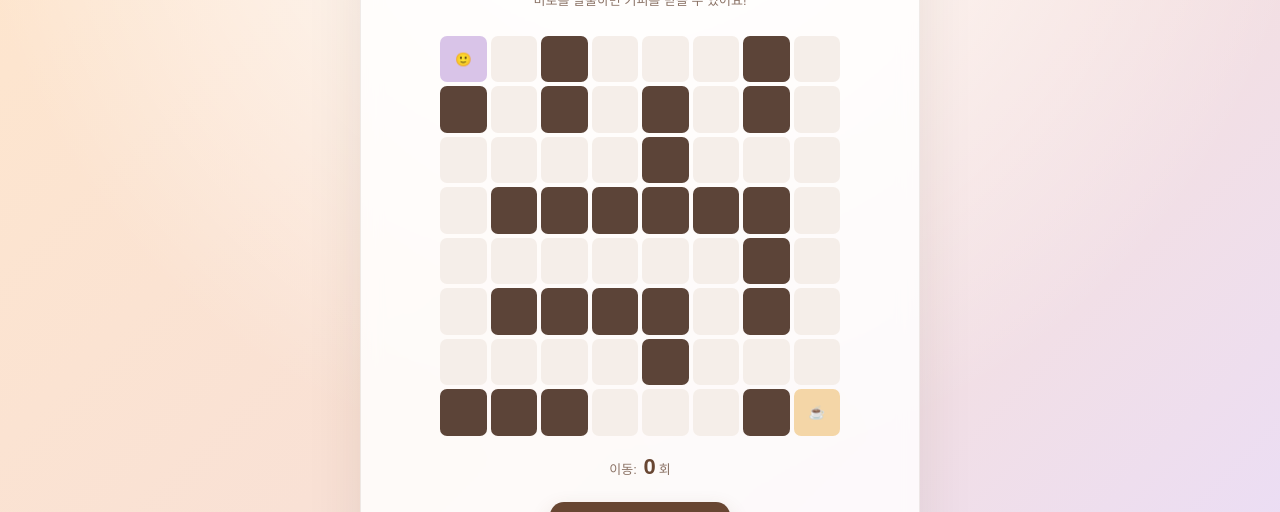
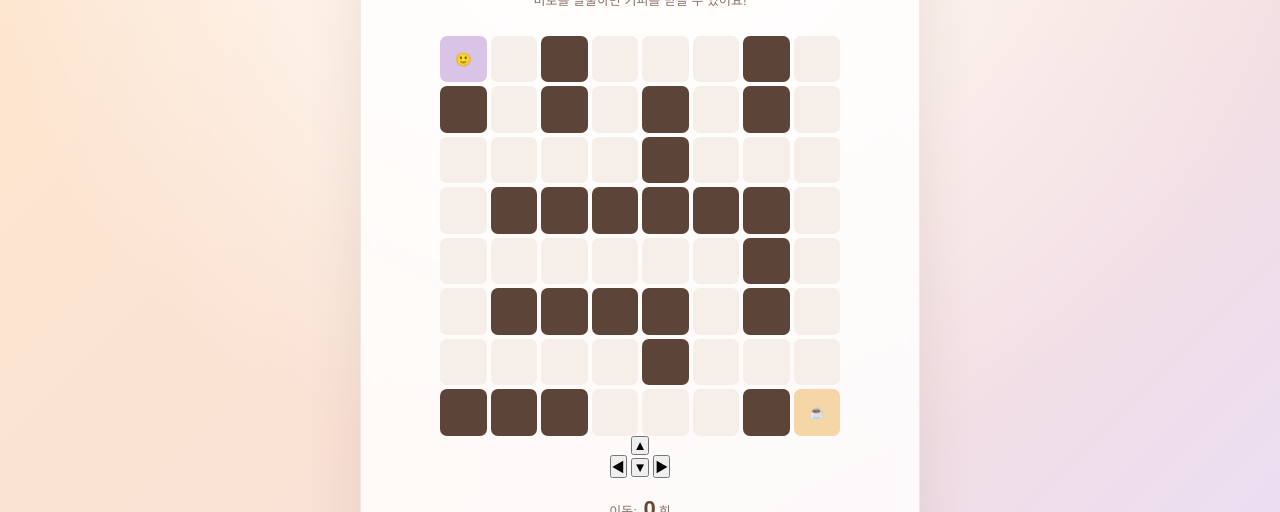
Before and after one commit to Marst-com/coffee-pocha, a plain HTML site: page frontend/pages/maze.html in a window 1280 px wide. Shown: the part 288-800 px from the top of the page. Drawn offline with Linux system fonts and the light colour scheme.

Commit message:
Add maze control buttons for user interaction
Added maze control buttons for navigation.

```diff
--- a/frontend/pages/maze.html
+++ b/frontend/pages/maze.html
@@ -17,6 +17,15 @@
       <p>미로를 탈출하면 커피를 받을 수 있어요!</p>
 
       <div id="maze"></div>
+
+      <div id="mazeControls" aria-label="미로 방향키">
+        <button type="button" data-direction="up">▲</button>
+        <div>
+          <button type="button" data-direction="left">◀</button>
+          <button type="button" data-direction="down">▼</button>
+          <button type="button" data-direction="right">▶</button>
+        </div>
+      </div>
 
       <div class="result">
         이동: <strong id="moves">0</strong>회
```
